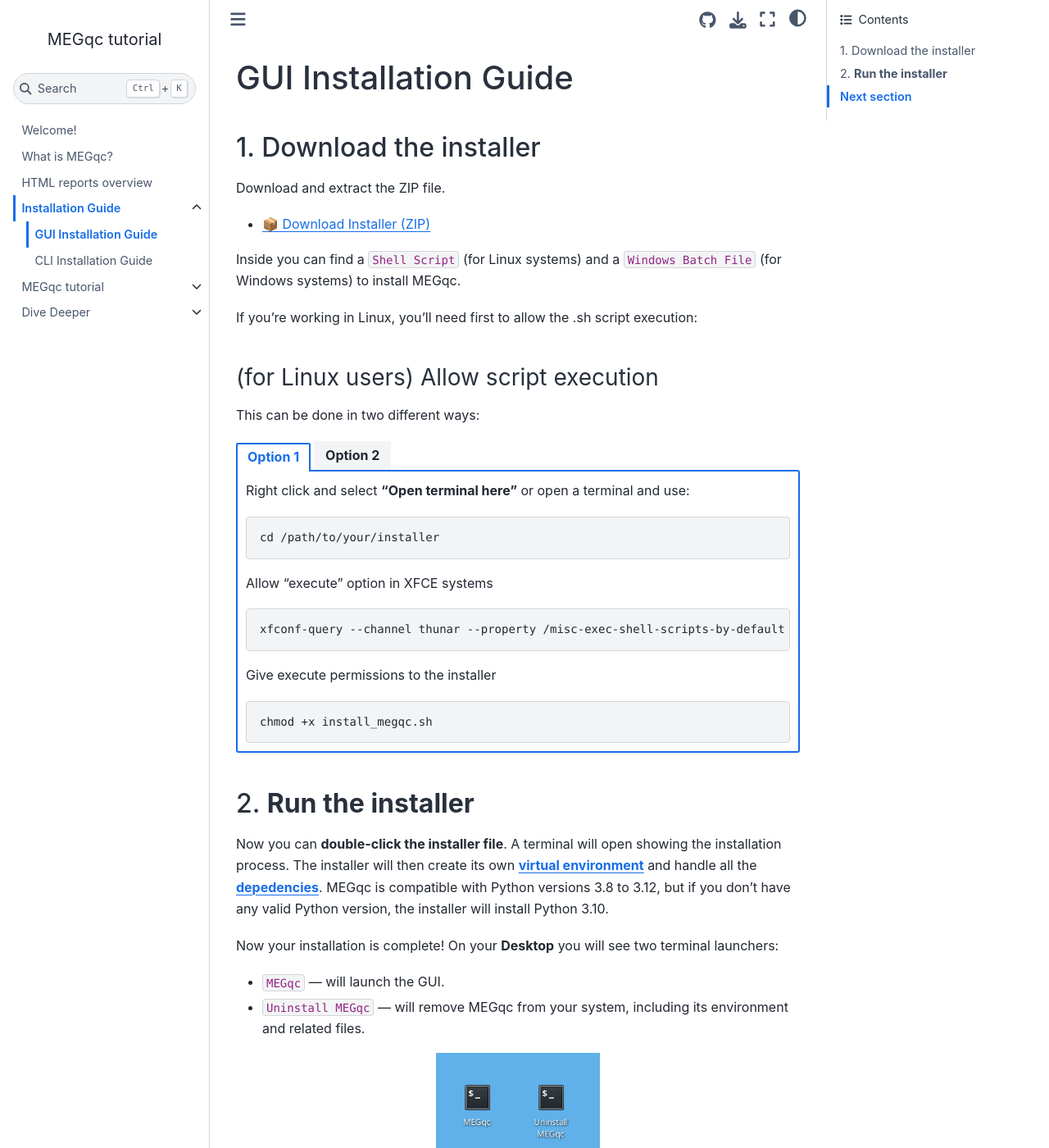
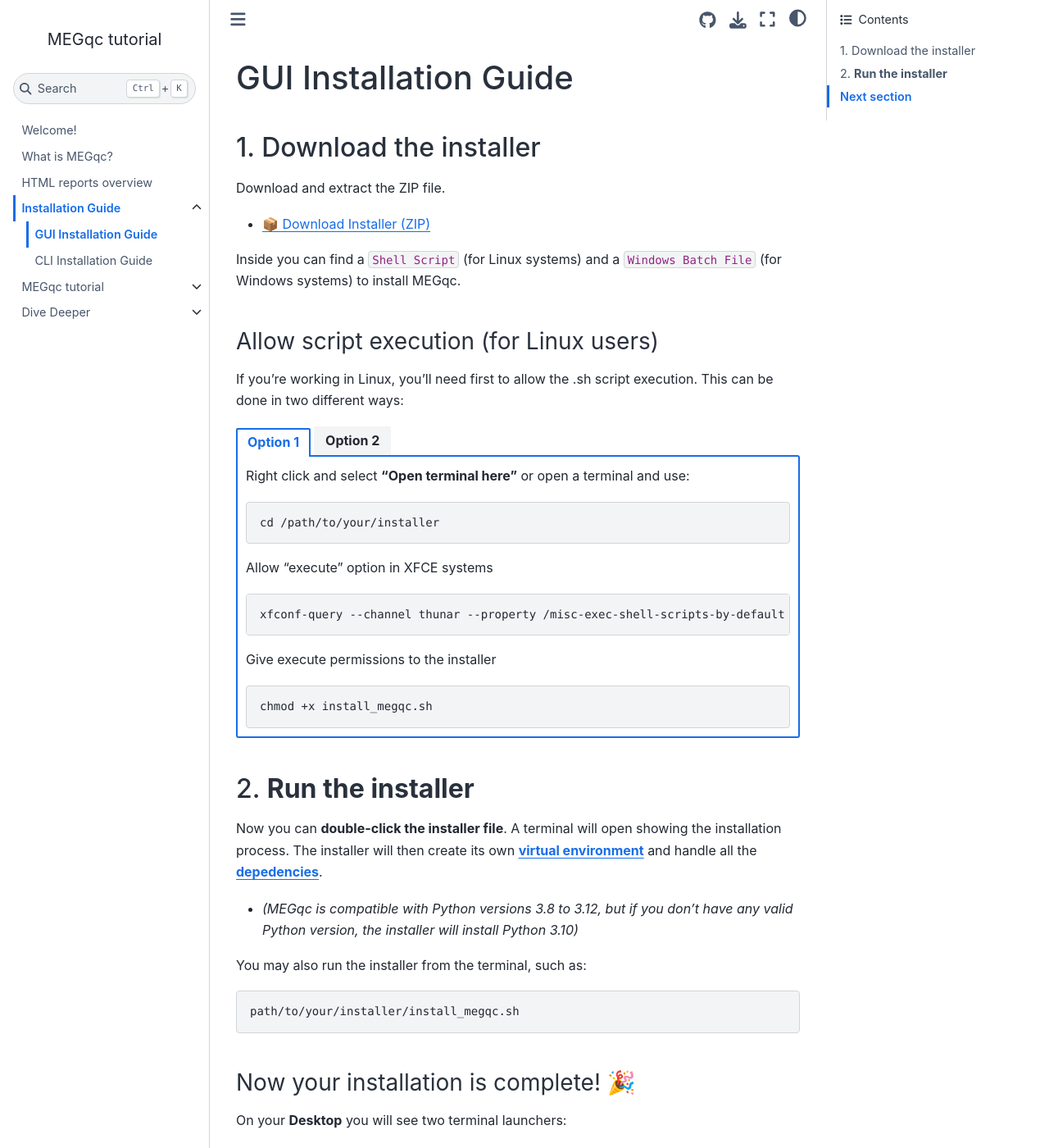
Before and after one commit to ANCPLabOldenburg/megqc_documentation, a Jupyter Book: the page built from installation/gui.md, in a window 1280 px wide and 1400 px high. Shown: the whole window at 82% size. Built offline with Jupyter Book 1.0.4 settings and Sphinx 7.4.7 and the Sphinx Book theme 1.1.4, drawn with Linux system fonts in a browser that asks for light colours; pages that are not in the unit, such as notebooks, are missing from menus.

Commit message:
Update gui.md

`````diff
--- a/installation/gui.md
+++ b/installation/gui.md
@@ -7,10 +7,9 @@
 
 Inside you can find a `Shell Script` (for Linux systems) and a `Windows Batch File` (for Windows systems) to install MEGqc.
 
-If you're working in Linux, you'll need first to allow the .sh script execution:
 
-### (for Linux users) Allow script execution
-This can be done in two different ways:
+### Allow script execution (for Linux users)
+If you're working in Linux, you'll need first to allow the .sh script execution. This can be done in two different ways:
 
 ````{tab-set}
 ```{tab-item} Option 1
@@ -41,9 +40,18 @@
 
 
 ## 2. **Run the installer**
-Now you can **double-click the installer file**. A terminal will open showing the installation process. The installer will then create its own [**virtual environment**](../extra/environment.md) and handle all the [**depedencies**](../extra/details.md). MEGqc is compatible with Python versions 3.8 to 3.12, but if you don't have any valid Python version, the installer will install Python 3.10.
+Now you can **double-click the installer file**. A terminal will open showing the installation process. The installer will then create its own [**virtual environment**](../extra/environment.md) and handle all the [**depedencies**](../extra/details.md).
+* _(MEGqc is compatible with Python versions 3.8 to 3.12, but if you don't have any valid Python version, the installer will install Python 3.10)_
 
-Now your installation is complete! On your **Desktop** you will see two terminal launchers:
+You may also run the installer from the terminal, such as:
+
+```bash
+path/to/your/installer/install_megqc.sh
+```
+
+### Now your installation is complete! 🎉
+
+ On your **Desktop** you will see two terminal launchers:
 * `MEGqc` — will launch the GUI.
 * `Uninstall MEGqc`  — will remove MEGqc from your system, including its environment and related files.
 
`````
